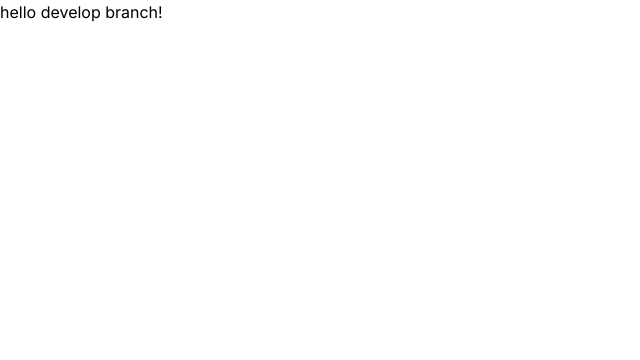
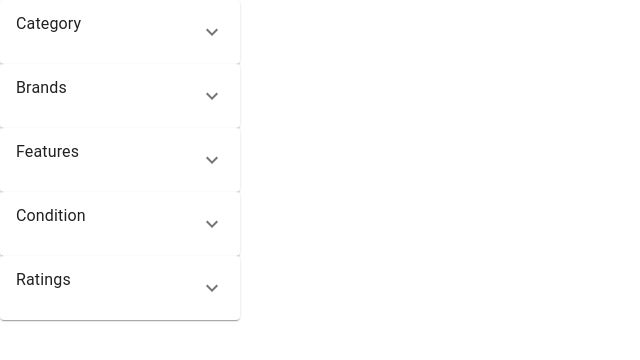
Before and after one commit to Developer-Team2003/E-commerce_Project, a Next.js app: page / in a window 1280 px wide. Shown: the top 360 px of the page, without its empty margins (0-640 px from the left). Built offline with nearby package versions, Linux system fonts and the light colour scheme.

Commit message:
test the second task

```diff
--- a/src/components/ProductListPage/SideBarSection/SideBarSection.tsx
+++ b/src/components/ProductListPage/SideBarSection/SideBarSection.tsx
@@ -4,17 +4,33 @@ import SideOptions from "./SideOptions/SideOptions";
 const SideBarSection = () => {
   return (
     <div>
+      <SideOptions title="Category" SeeAllUrl="/" />
       <SideOptions
-        title="Category"
-        options={[
-          "Mobile accessory",
-          "Electronics",
-          "Smartphones ",
-          "Modern tech",
-        ]}
+        title="Brands"
+        options={["Samsung", "Apple", "Huawei ", "Pocco", "Lenovo"]}
+        type="checkbox"
+        SeeAllUrl="/"
       />
       <SideOptions
-        title="Brands"
+        title="Features"
+        options={[
+          "Metallic",
+          "Plastic cover ",
+          "8GB Ram",
+          "Super power",
+          "Large Memory",
+        ]}
+        type="checkbox"
+        SeeAllUrl="/"
+      />
+
+      <SideOptions
+        title="Condition"
+        options={["Any", "Refurbished", "Brand new ", "Old items"]}
+        type="radio"
+      />
+      <SideOptions
+        title="Ratings"
         options={["Samsung", "Apple", "Huawei ", "Pocco", "Lenovo"]}
         type="checkbox"
       />
--- a/src/components/ProductListPage/SideBarSection/SideOptions/SideOptions.tsx
+++ b/src/components/ProductListPage/SideBarSection/SideOptions/SideOptions.tsx
@@ -5,12 +5,9 @@ import AccordionSummary from "@mui/material/AccordionSummary";
 import Typography from "@mui/material/Typography";
 import ExpandMoreIcon from "@mui/icons-material/ExpandMore";
 import Link from "next/link";
-interface IPropsSideBar {
-  title: string;
-  options: string[];
-  type?: string;
-}
-export default function SideOptions(props: IPropsSideBar) {
+import { IPropsSideBar } from "@/interfaces/props/IPropsSideBar";
+import { CATEGORY_SIDEBAR_CONST } from "@/constants/sideBarConst";
+function SideOptions(props: IPropsSideBar) {
   const [expanded, setExpanded] = React.useState<string | false>(false);
 
   const handleChange =
@@ -23,35 +20,47 @@ export default function SideOptions(props: IPropsSideBar) {
       <Accordion
         expanded={expanded === "panel1"}
         onChange={handleChange("panel1")}
-        className="w-[240px]"
+        className="w-60	"
       >
         <AccordionSummary
           expandIcon={<ExpandMoreIcon />}
           aria-controls="panel1bh-content"
           id="panel1bh-header"
         >
-          <Typography className="font-semibold">{props.title}</Typography>
+          <Typography className="font-semibold h-10">{props.title}</Typography>
         </AccordionSummary>
         <AccordionDetails>
           {props.type
-            ? props.options.map((item) => (
-                <Typography key={item} className="">
-                  <input type={props.type} />
-                  {item}
+            ? props.options?.map((item) => (
+                <Typography key={item} className="h-9 ">
+                  <input
+                    type={props.type}
+                    className="mr-2 w-4 h-4 "
+                    id={item}
+                    name="option"
+                  />
+                  <label htmlFor={item}>{item}</label>
                 </Typography>
               ))
-            : props.options.map((item) => (
-                <Typography key={item} className="">
-                  {item}
+            : CATEGORY_SIDEBAR_CONST.map((item) => (
+                <Typography key={item.option} className="h-9 text-gray-600">
+                  <Link href={item.Url} className="hover:text-blue-600">
+                    {item.option}
+                  </Link>
                 </Typography>
               ))}
-          <Typography className="">
-            <Link href="/" className="text-blue-500">
-              See all
-            </Link>
-          </Typography>
+          {props.SeeAllUrl ? (
+            <Typography className="h-9">
+              <Link href={props.SeeAllUrl} className="text-blue-600">
+                See all
+              </Link>
+            </Typography>
+          ) : (
+            ""
+          )}
         </AccordionDetails>
       </Accordion>
     </div>
   );
 }
+export default SideOptions;
--- /dev/null
+++ b/src/constants/sideBarConst.ts
@@ -0,0 +1,20 @@
+import { IPropsSideBar } from "@/interfaces/props/IPropsSideBar";
+
+export const CATEGORY_SIDEBAR_CONST: IPropsSideBar[] = [
+  {
+    option: "Mobile accessory",
+    Url: "/",
+  },
+  {
+    option: "Electronics",
+    Url: "/",
+  },
+  {
+    option: "Smartphones ",
+    Url: "/",
+  },
+  {
+    option: "Modern tech",
+    Url: "/",
+  },
+];
--- /dev/null
+++ b/src/interfaces/props/IPropsSideBar.ts
@@ -0,0 +1,8 @@
+export interface IPropsSideBar {
+  title?: string;
+  options?: string[];
+  option?: string;
+  type?: string;
+  Url?: any;
+  SeeAllUrl?: any;
+}
--- a/src/pages/index.tsx
+++ b/src/pages/index.tsx
@@ -1,10 +1,12 @@
-import Head from "next/head";
-import Image from "next/image";
+import SideBarSection from "@/components/ProductListPage/SideBarSection/SideBarSection";
 import { Inter } from "next/font/google";
-import styles from "@/styles/Home.module.css";
 
 const inter = Inter({ subsets: ["latin"] });
 
 export default function Home() {
-  return <main>hello develop branch!</main>;
+  return (
+    <main className="font-Inter">
+      <SideBarSection />
+    </main>
+  );
 }
```
